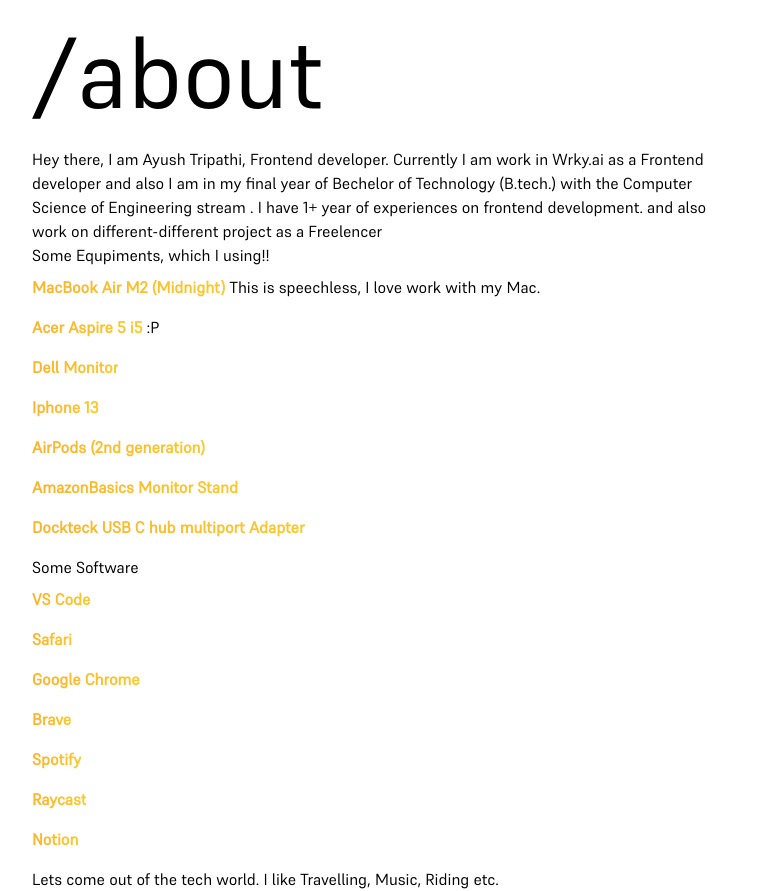
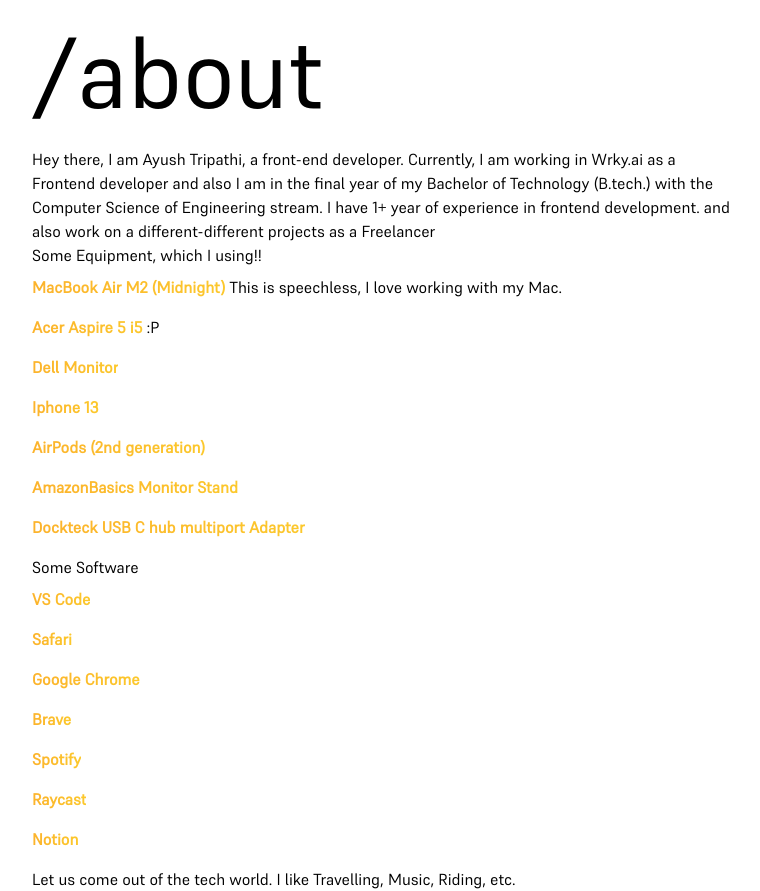
Before and after one commit to atripathi01/portfolio-v1.3, a Next.js app: page /about in a window 1280 px wide. Shown: the whole page, without its empty margins (258-1018 px from the left). Built offline with nearby package versions, Linux system fonts and the light colour scheme.

Commit message:
correct about

```diff
--- a/components/UI/Api.tsx
+++ b/components/UI/Api.tsx
@@ -84,7 +84,7 @@
 export const equpiment = [
   {
     title: "MacBook Air M2 (Midnight) ",
-    para: "This is speechless, I love work with my Mac.",
+    para: "This is speechless, I love working with my Mac.",
     link: "https://www.apple.com/in/macbook-air-m2/",
     key: "m2",
   },
--- a/pages/about/index.js
+++ b/pages/about/index.js
@@ -15,12 +15,9 @@
         </h1>
 
       <div>
-        Hey there, I am Ayush Tripathi, Frontend developer. Currently I am work in <a href='https://www.wrky.ai/'>Wrky.ai</a> as a Frontend developer
-        and also I am in my final year of Bechelor of Technology (B.tech.) with the Computer Science of Engineering stream
-        . I have  1+ year of experiences on frontend development. and also work on
-        different-different project as a Freelencer
+      Hey there, I am Ayush Tripathi, a front-end developer. Currently, I am working in  <a href='https://www.wrky.ai/'>Wrky.ai</a> as a Frontend developer and also I am in the final year of my Bachelor of Technology (B.tech.) with the Computer Science of Engineering stream. I have 1+ year of experience in frontend development. and also work on a different-different projects as a Freelancer
       </div>
-      <h1>Some Equpiments, which I using!!  </h1>
+      <h1>Some Equipment, which I using!!  </h1>
 
       {equpiment?.map((ls)=>(
         <div key={ls.key} className='mt-2 mb-4'>
@@ -39,7 +36,7 @@
 
      <div>
       <p>
-        Lets come out of the tech world. I like Travelling, Music, Riding etc.
+        Let us come out of the tech world. I like Travelling, Music, Riding, etc.
       </p>
      </div>
      </Center>
```
